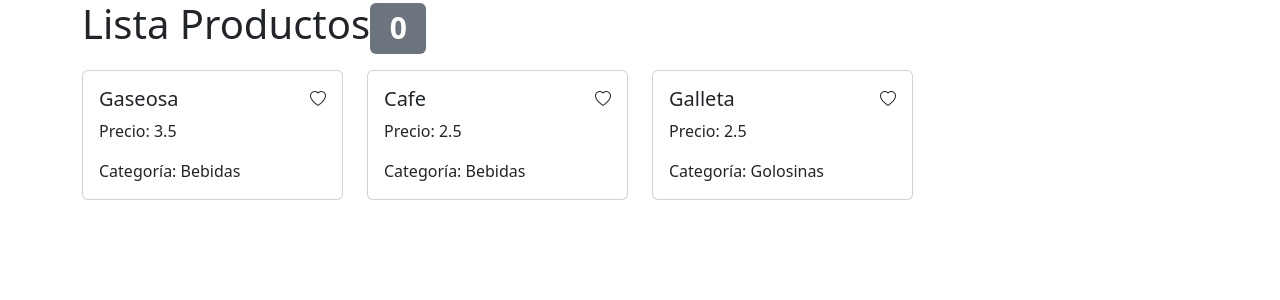
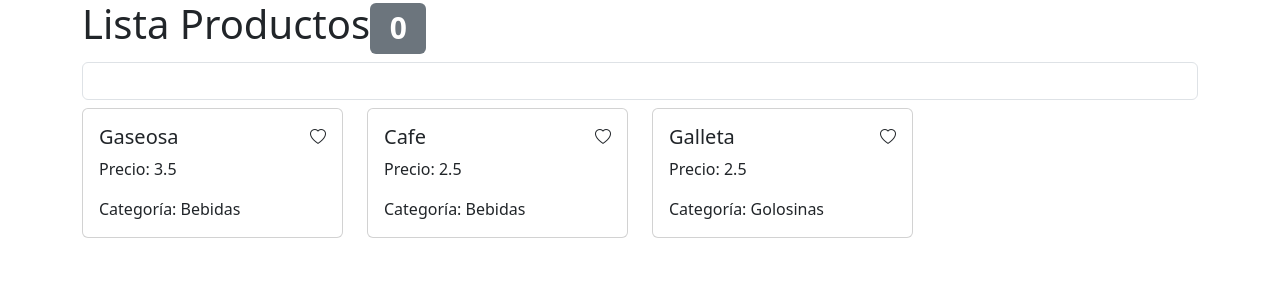
Before and after one commit to ulima-pw/2025-2.655-EjerciciosReact, a React (Vite) app in the folder ejercicio_1/: page / in a window 1280 px wide. Shown: the top 300 px of the page. Built offline with nearby package versions, Linux system fonts and the light colour scheme.

Commit message:
Searchbar gestionado terminado

```diff
--- a/ejercicio_1/src/components/SearchBar.tsx
+++ b/ejercicio_1/src/components/SearchBar.tsx
@@ -1,5 +1,13 @@
 const SearchBar = (props : SearchBarProps) => {
-
+    const searchOnChange = (e : React.ChangeEvent<HTMLInputElement>) => {
+        props.onChange(e.currentTarget.value)
+    }
+    return <div>
+        <input className="form-control"
+            type="text"
+            value={ props.value }
+            onChange={ searchOnChange } />
+    </div>
 }
 
 interface SearchBarProps {
--- a/ejercicio_1/src/pages/ProductsPage.tsx
+++ b/ejercicio_1/src/pages/ProductsPage.tsx
@@ -6,6 +6,7 @@ import SearchBar from "../components/SearchBar"
 
 const ProductsPage = () => {
     const [listaFavoritos, setListaFavoritos] = useState<string[]>([])
+    const [textoFiltro, setTextoFiltro] = useState<string>("")
 
     const productos : Product[] = [
         {
@@ -45,7 +46,11 @@ const ProductsPage = () => {
 
     return <div className="container">
         <Header totalFavoritos={ listaFavoritos.length } />
-
+        <SearchBar value={ textoFiltro }
+            onChange={ (value : string) => {
+                // Filtrar la lista
+                setTextoFiltro(value)
+            } }/>
         <ProductGrid favoritos={ listaFavoritos }
                 products={ productos }
                 onToggleFav={ marcarComoFavorito } />
```
